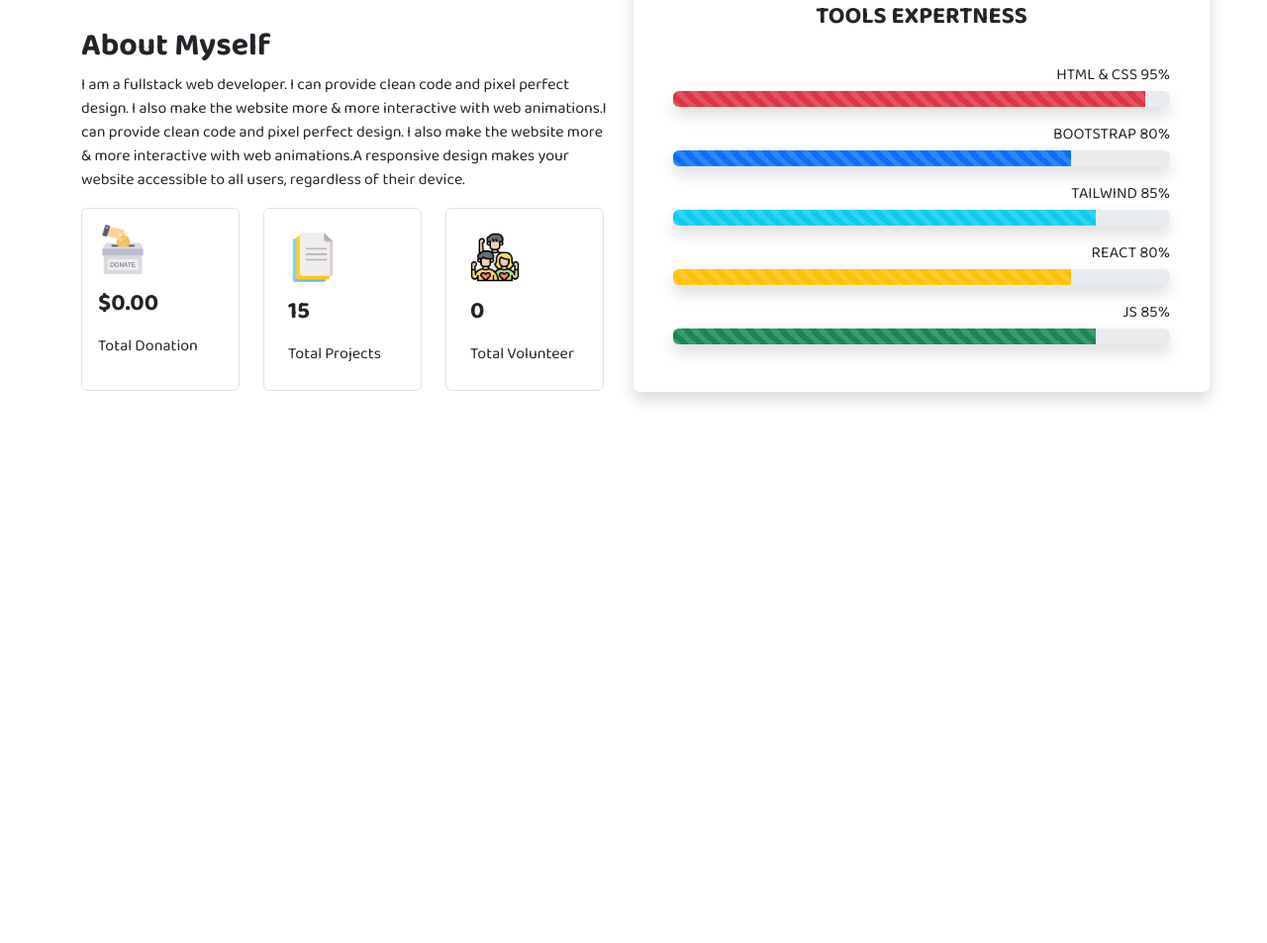
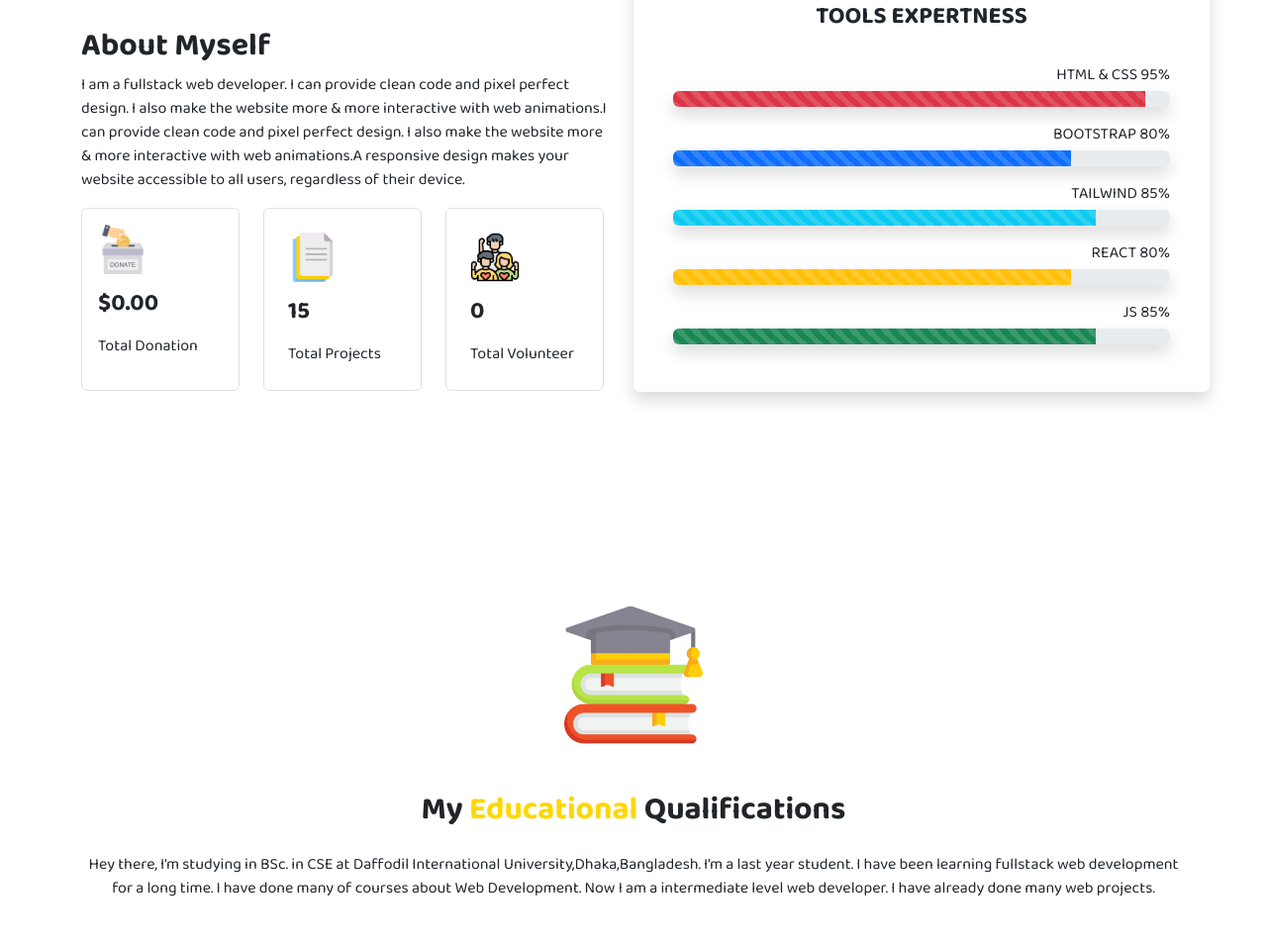
Before and after one commit to jfmemon/mahin-s-portfolio, a plain HTML site: page index.html in a window 1280 px wide. Shown: the part 577-1530 px from the top of the page at 99% size. Before the commit the page ends 1069 px from the top, so only its background shows below. Drawn offline with nearby package versions, Linux system fonts and the light colour scheme; a web font is replaced by a local one.

Commit message:
after education

```diff
--- a/index.html
+++ b/index.html
@@ -139,6 +139,19 @@
                 </div>
             </div>
         </section>
+
+        <section class="container my-lg-5 my-lg-4 my-2 py-2 py-md-3 py-lg-4">
+            <div class="d-flex justify-content-center py-1 py-md-3 py-lg-4 my-3 my-md-3 my-lg-4">
+                <img class="img-fluid d-flex" src="icons/education.png" alt="" style="width: 140px; height: auto;">
+            </div>
+            <h2 class="fw-bold text-center my-3 my-md-3 my-lg-4">My <span class="mahin">Educational</span> Qualifications</h2>
+            <p class="text-center">Hey there, I'm studying in BSc. in CSE at Daffodil International University,Dhaka,Bangladesh. I'm a last year student. I have been learning fullstack web development for a long time. I have done many of courses about Web Development. Now I am a intermediate level web developer. I have already done many web projects.</p>
+        </section>
+
+        <section class="container my-lg-5 my-lg-4 my-2 py-2 py-md-3 py-lg-4">
+
+        </section>
+
     </main>
 
     <footer>
```
Also changed, not shown: icons/education.png (added).
